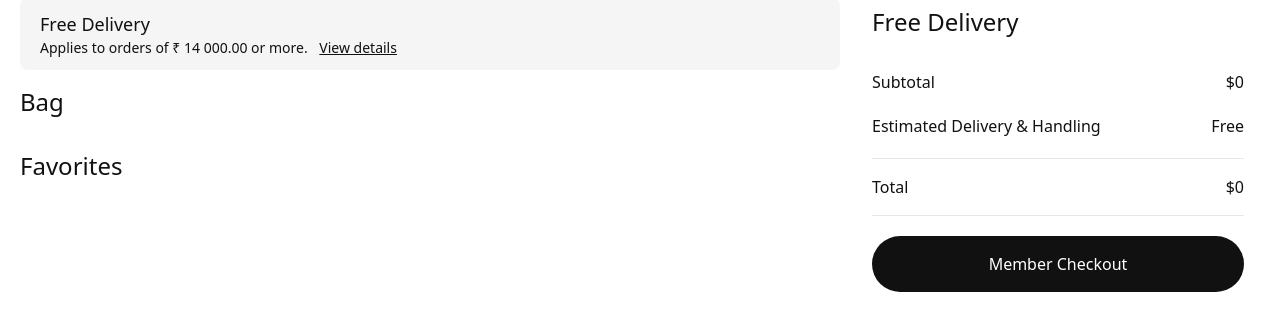
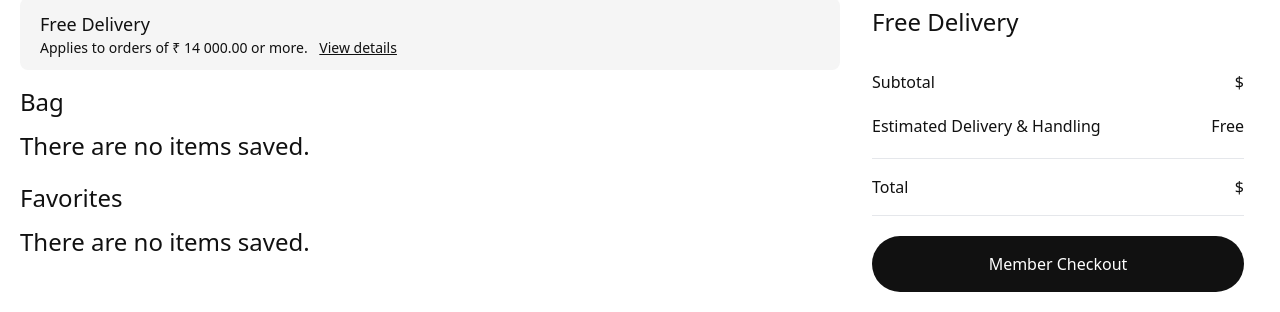
Before and after one commit to n8x-0/uiux-hackathon, a Next.js app: page /bag in a window 1280 px wide. Shown: the part 135-447 px from the top of the page. Built offline with nearby package versions, Linux system fonts and the light colour scheme.

Commit message:
fixed little bugs

```diff
--- a/src/components/bagpage/actionbtns.tsx
+++ b/src/components/bagpage/actionbtns.tsx
@@ -8,13 +8,13 @@ import { FiHeart } from "react-icons/fi";
 
 const Actionbtns = ({ id, storagename }: { id: number, storagename: string }) => {
     const data = useContext(storage)
-    const [LikedItems, setLiked] = useState<boolean>(false)
+    const [LikedItems, setLiked] = useState<boolean>()
 
     useEffect(() => {
         const favorites = data?.get("favitems")
         const liked = favorites?.includes(id) as boolean
         setLiked(liked)
-    }, [data])
+    }, [data,id])
 
     return (
 
@@ -23,9 +23,11 @@ const Actionbtns = ({ id, storagename }: { id: number, storagename: string }) =>
                 try {
                     data?.set(id, "favitems")
                     setLiked(true)
-                } catch {
-                    data?.delete(id, "favitems")
-                    setLiked(false)
+                } catch (err) {
+                    if (err) {
+                        data?.delete(id, "favitems")
+                        setLiked(false)
+                    }
                 }
             }} />}
             <AiOutlineDelete onClick={() => data?.delete(id, storagename)} />
--- a/src/components/bagpage/bagitems.tsx
+++ b/src/components/bagpage/bagitems.tsx
@@ -7,7 +7,7 @@ import Proceedcheckout from "./proceedcheckout"
 
 const Bagitems = () => {
 
-    const [total , setTotal] = useState<number>(0)
+    const [total , setTotal] = useState<number | undefined>(0)
     const data = useContext(storage);
 
     return (
--- a/src/components/bagpage/mapitems.tsx
+++ b/src/components/bagpage/mapitems.tsx
@@ -5,20 +5,20 @@ import Image from "next/image"
 import Actionbtns from "./actionbtns"
 import { useEffect } from "react"
 
-const MapItems = ({ items, storagename, totalState }: { items: number[] | null, storagename:string, totalState?: (value: number)=> void }) => {
+const MapItems = ({ items, storagename, totalState }: { items: number[] | null, storagename: string, totalState?: (value: number | undefined) => void }) => {
 
-    const itemsData = productData.filter((data)=> items?.includes(data.id))
-    const total = itemsData.reduce((acc, data) => acc += data.price, 0)
+    const itemsData = items ? productData.filter((data) => items.includes(data.id)) : null
+    const total = itemsData?.reduce((acc, data) => acc += data.price, 0)
 
-    useEffect(()=> {
-        if(totalState){
+    useEffect(() => {
+        if (totalState) {
             totalState(total)
         }
     }, [itemsData])
 
     return (
         <div className="w-full">
-            {itemsData ? itemsData.map((data, index) => {
+            {itemsData && itemsData.length >= 0 ? itemsData.map((data, index) => {
                 return (
                     <div className="w-full flex justify-between items-start py-8 border-b" key={index}>
                         <div className="flex gap-3">
@@ -36,7 +36,7 @@ const MapItems = ({ items, storagename, totalState }: { items: number[] | null,
                                     </p>
                                 </div>
                                 <div className="flex items-center gap-3 text-[#111] text-xl">
-                                    <Actionbtns id={data.id} storagename={storagename}/>
+                                    <Actionbtns id={data.id} storagename={storagename} />
                                 </div>
                             </div>
                         </div>
@@ -46,7 +46,7 @@ const MapItems = ({ items, storagename, totalState }: { items: number[] | null,
                     </div>
                 )
             })
-                : <h1 className='text-2xl text-[#111] font-thin my-auto animate-bounce'>There are no items saved to your Bag.</h1>}
+                : <h1 className='text-2xl text-[#111] font-thin my-auto animate-bounce'>There are no items saved.</h1>}
         </div>
     )
 }
--- a/src/components/bagpage/proceedcheckout.tsx
+++ b/src/components/bagpage/proceedcheckout.tsx
@@ -1,6 +1,6 @@
 import Link from "next/link"
 
-const Proceedcheckout = ({ total }: { total: number }) => {
+const Proceedcheckout = ({ total }: { total: number | undefined }) => {
     return (
         <div className="md:w-[420px] w-full md:px-6">
             <h1 className="text-2xl font-medium py-4">Free Delivery</h1>
--- a/src/context/storage.tsx
+++ b/src/context/storage.tsx
@@ -17,23 +17,23 @@ const StorageProvider = ({ children }: { children: React.ReactNode }) => {
 
     useEffect(() => {
         if (favitems === null && typeof window !== "undefined") {
-            const storedFavs = localStorage.getItem("favitems");
-            setFavitems(storedFavs ? JSON.parse(storedFavs) : []);
+            const storedFavs = JSON.parse(localStorage.getItem("favitems") as string);
+            setFavitems(storedFavs && storedFavs.length > 0 ? storedFavs : null);
         }
 
         if (bagitems === null && typeof window !== "undefined") {
-            const storedBags = localStorage.getItem("bagitems");
-            setBagitems(storedBags ? JSON.parse(storedBags) : []);
+            const storedBags = JSON.parse(localStorage.getItem("bagitems") as string);
+            setBagitems(storedBags && storedBags.length > 0 ? storedBags : null);
         }
     }, [favitems, bagitems]);
     useEffect(() => {
-        if (typeof window !== "undefined" && favitems !== null) {
+        if (favitems !== null) {
             localStorage.setItem("favitems", JSON.stringify(favitems));
         }
     }, [favitems]);
 
     useEffect(() => {
-        if (typeof window !== "undefined" && bagitems !== null) {
+        if (bagitems !== null) {
             localStorage.setItem("bagitems", JSON.stringify(bagitems));
         }
     }, [bagitems]);
```
